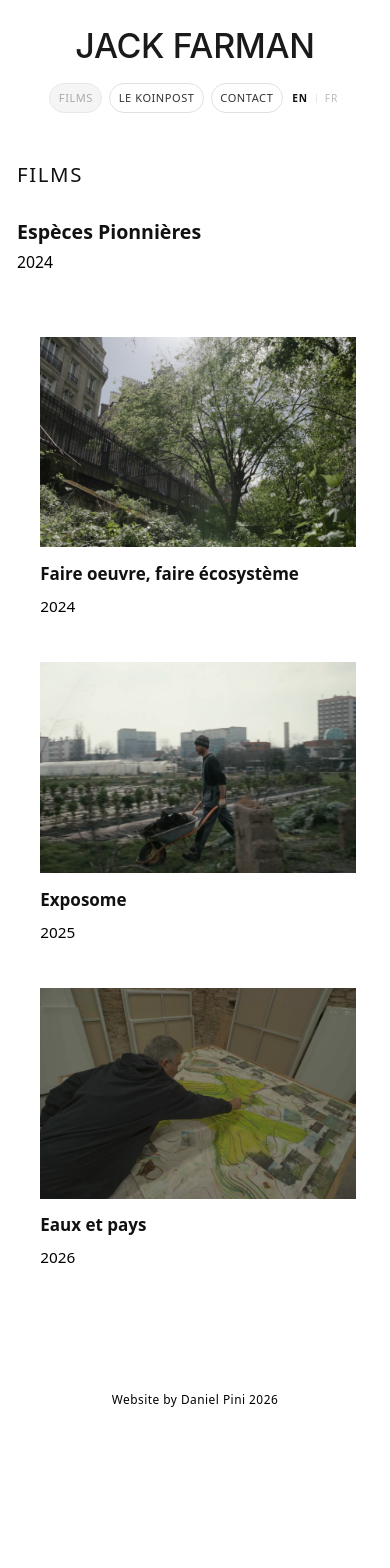
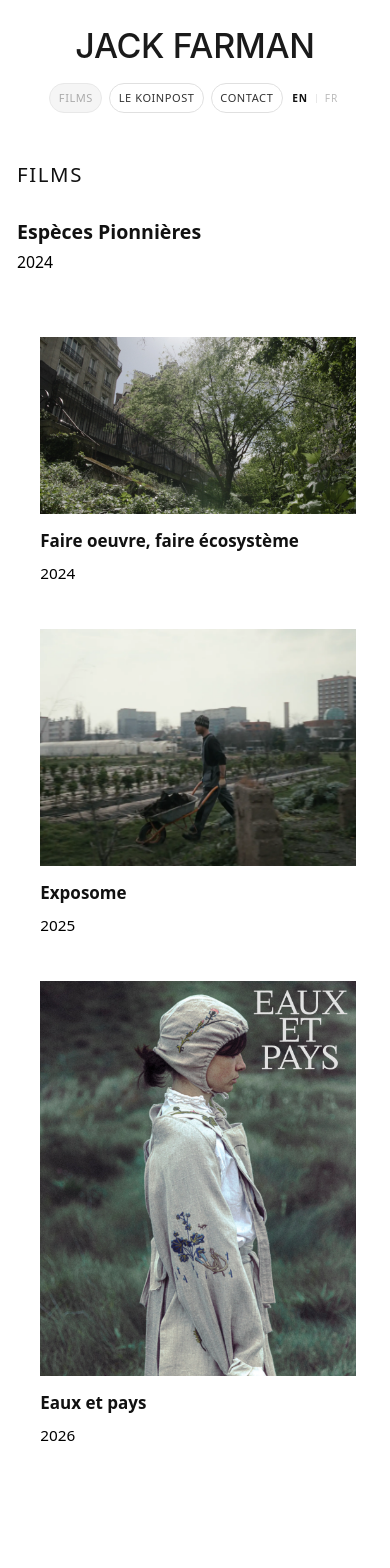
Before and after one commit to DanielPini/jack-farman-portfolio, a React (Vite) app: page /film-practice in a window 390 px wide. Shown: the top 1568 px of the page. Before the commit the page ends 1444 px from the top, so only its background shows below. Built offline with nearby package versions, Linux system fonts and the light colour scheme.

Commit message:
feat: set new portrait photo and hide screenings for pt 3

```diff
--- a/src/data/projects.ts
+++ b/src/data/projects.ts
@@ -464,6 +464,7 @@ export const projects: Project[] = [
     year: 2026,
     videos: ["/videos/Part_III_(eaux_et_pays).webm"],
     images: [
+      "/images/eaux_et_pays1.webp",
       "/images/Pioneer_Species_Part_III_-_Image_A.webp",
       "/images/Pioneer_Species_Part_III_-_Image_B.webp",
     ],
@@ -472,8 +473,8 @@ export const projects: Project[] = [
     descriptionFr:
       "Volet 3 de la trilogie, cette dernière partie enquête et raconte l'enfouissement de la Vieille Mer, sa visibilité et sa commémoration.",
     screenings: [
-      "Centre Pompidou — Hors-Pistes/Hors Champs 2026, Festival Itinérant à la Vallée en Vendée",
-      "La Villette — Le Consulat de la Terre, cycle de conférences avec TVK, 2026",
+      // "Centre Pompidou — Hors-Pistes/Hors Champs 2026, Festival Itinérant à la Vallée en Vendée",
+      // "La Villette — Le Consulat de la Terre, cycle de conférences avec TVK, 2026",
     ],
     category: "Film Practice",
     content: [
--- a/src/styles/globals.css
+++ b/src/styles/globals.css
@@ -813,7 +813,7 @@ p {
   .work-card-image {
     display: block;
     width: 100%;
-    aspect-ratio: 3 / 2;
+    /* aspect-ratio: 3 / 2; */
     object-fit: cover;
     margin-bottom: 0.75rem;
   }
@@ -879,7 +879,6 @@ p {
   display: block;
 }
 
-
 /* Home page wrapper — desktop clips to viewport, mobile scrolls */
 .home-wrapper {
   height: 100vh;
```
